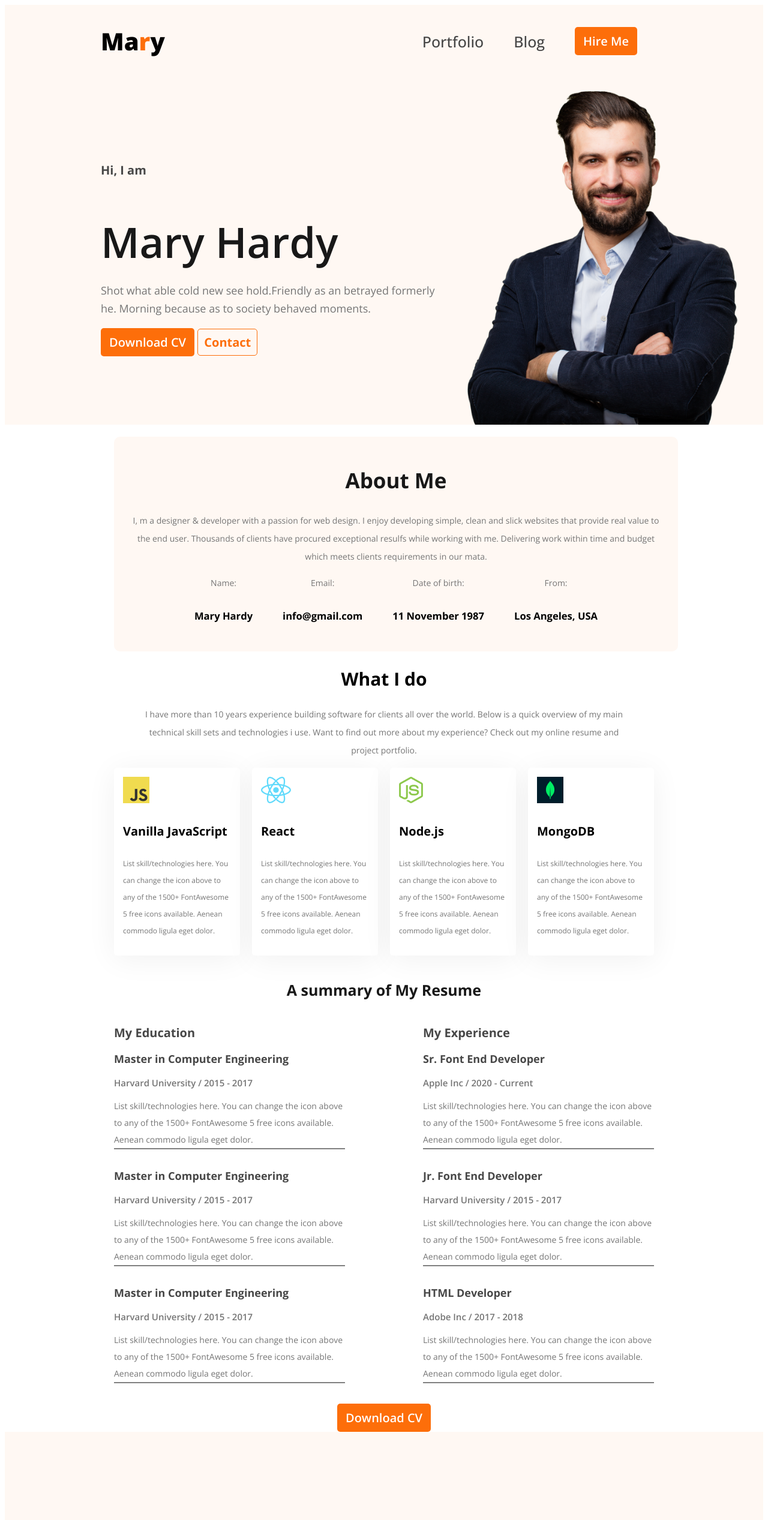
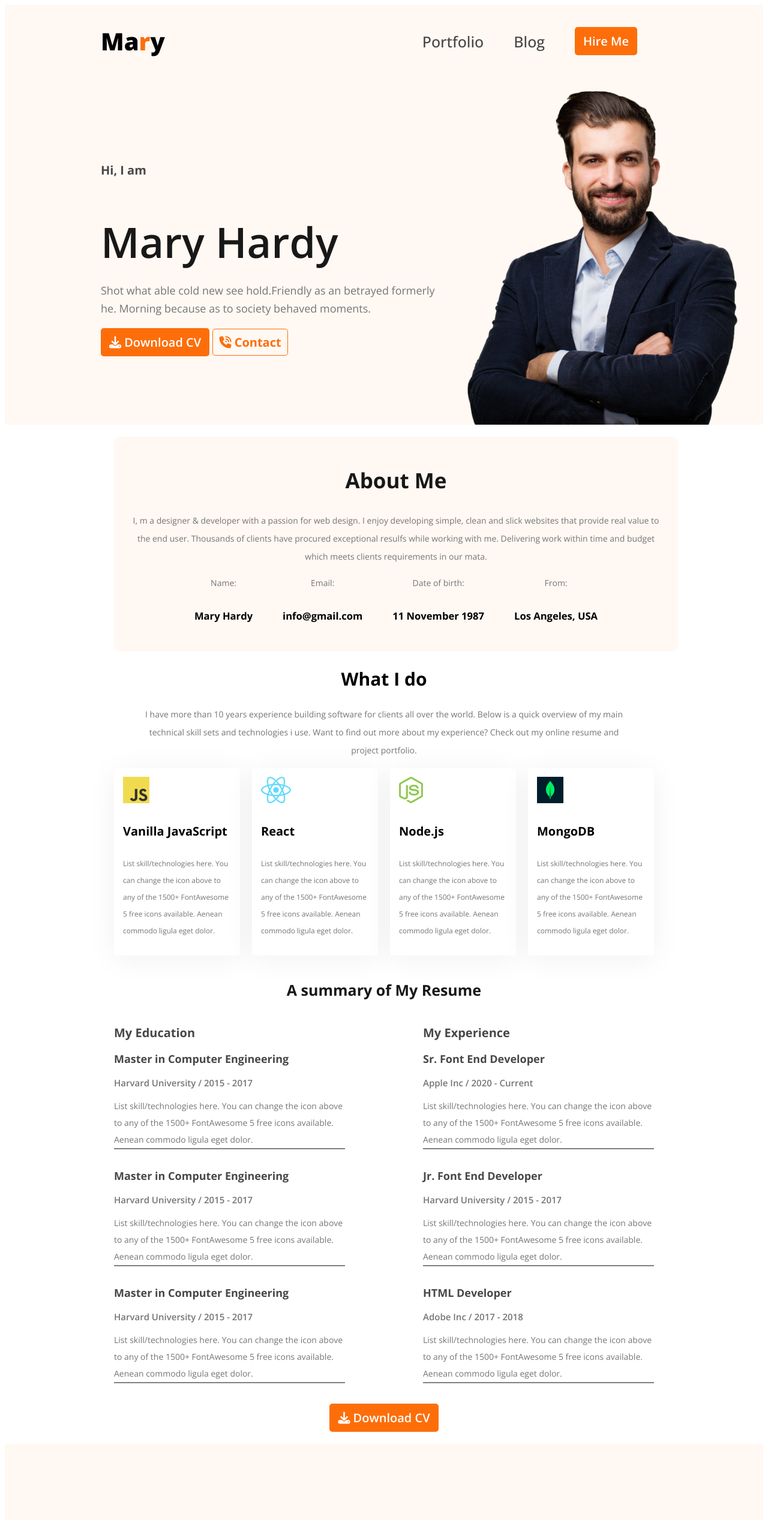
Before and after one commit to forhadch30/module-6, a plain HTML site: page index.html in a window 1280 px wide. Shown: the top 2534 px of the page at 60% size. Drawn offline with nearby package versions, Linux system fonts and the light colour scheme.

Commit message:
font awesome

```diff
--- a/index.html
+++ b/index.html
@@ -11,6 +11,9 @@
         rel="stylesheet">
     <link rel="stylesheet" href="style/potf.css">
     <link rel="shortcut icon" href="/images/icons/js.png" type="image/x-icon">
+    <link rel="stylesheet" href="https://cdnjs.cloudflare.com/ajax/libs/font-awesome/6.5.2/css/all.min.css"
+        integrity="sha512-SnH5WK+bZxgPHs44uWIX+LLJAJ9/2PkPKZ5QiAj6Ta86w+fsb2TkcmfRyVX3pBnMFcV7oQPJkl9QevSCWr3W6A=="
+        crossorigin="anonymous" referrerpolicy="no-referrer" />
 </head>
 
 <body class="open-sans-normal">
@@ -30,8 +33,8 @@
                 <p class="banner-p">Shot what able cold new see hold.Friendly as an betrayed formerly he. Morning
                     because as to society
                     behaved moments.</p>
-                <button class="here-btn">Download CV</button>
-                <button class="contact-b">Contact</button>
+                <button class="here-btn"><i class="fa-solid fa-download"></i> Download CV</button>
+                <button class="contact-b"><i class="fa-solid fa-phone-volume"></i> Contact</button>
             </div>
             <img class="banner-p-pic" src="/images/hardy.png" alt="">
         </div>
@@ -167,7 +170,7 @@
                     </div>
                 </div>
                 <div class="downlonad-cv">
-                    <button class="here-btn">Download CV</button>
+                    <button class="here-btn"><i class="fa-solid fa-download"></i> Download CV</button>
                 </div>
             </div>
         </section>
--- a/style/potf.css
+++ b/style/potf.css
@@ -279,6 +279,7 @@ main {
 .downlonad-cv {
     text-align: center;
     margin-top: 20px;
+    margin-bottom: 20px;
 }
 
 /* lets connect */
```
